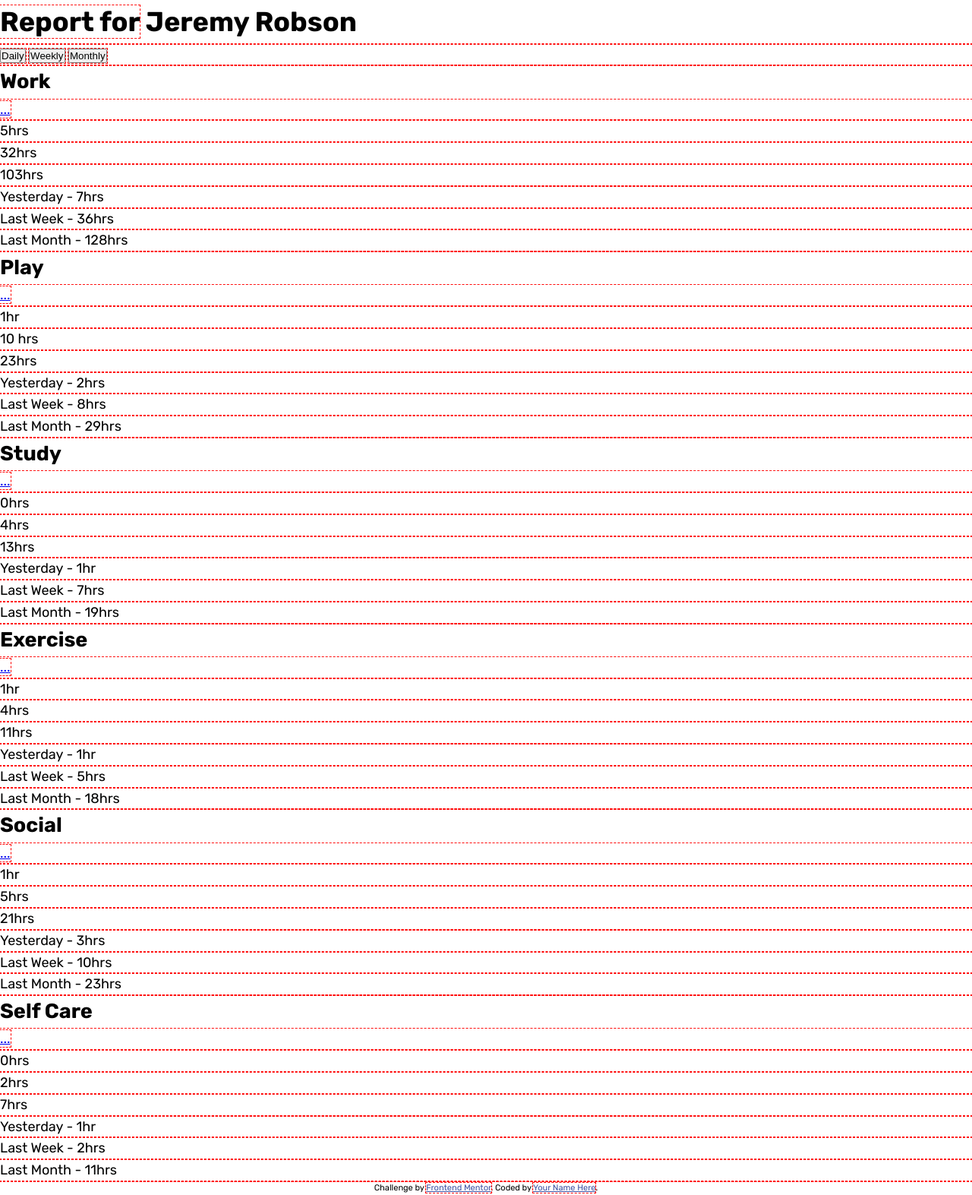
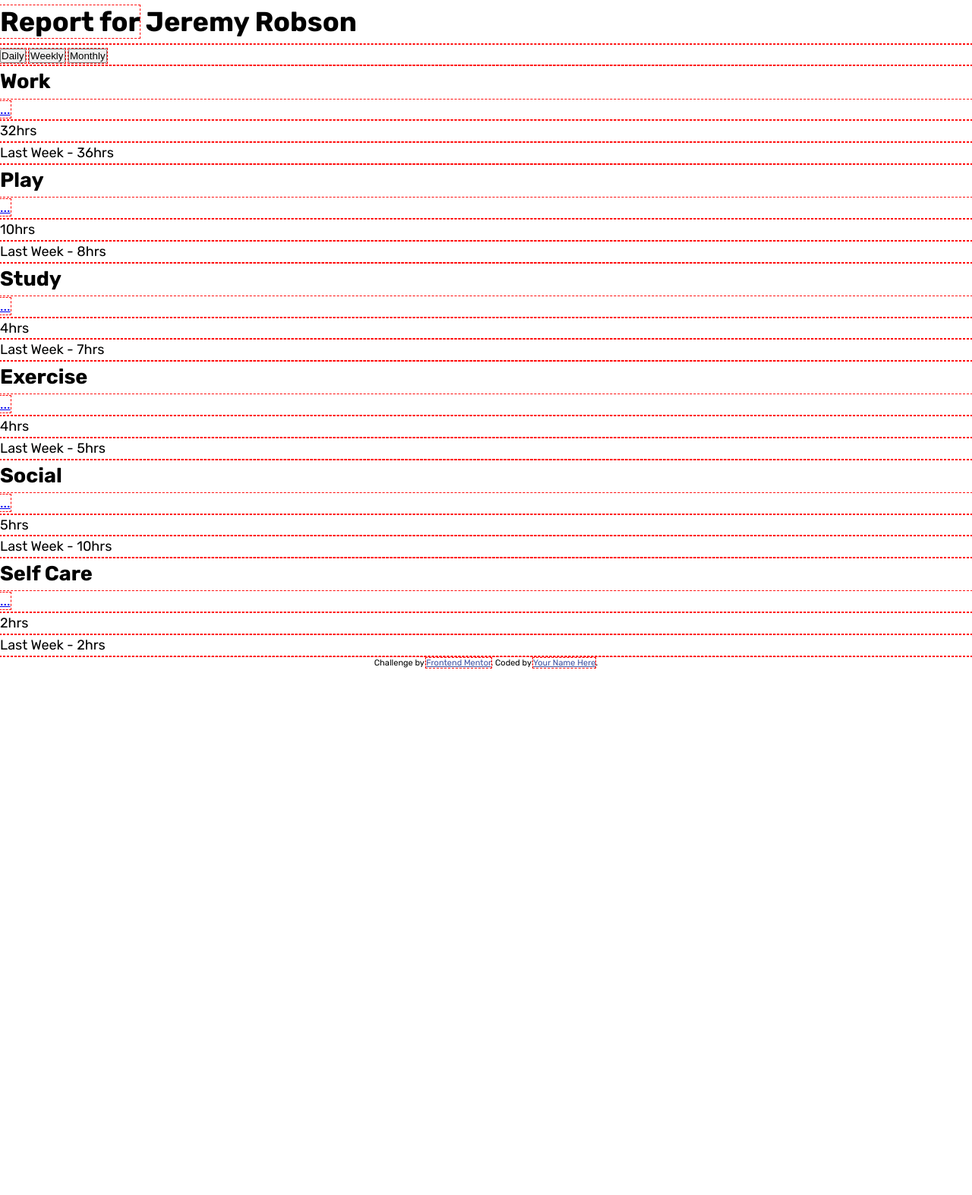
Before and after one commit to ePaulo/time-tracking-dashboard, a plain HTML site: page index.html in a window 1280 px wide. Shown: the whole page at 76% size. After the commit the page ends 881 px from the top, so only its background shows below. Drawn offline with Linux system fonts and the light colour scheme.

Commit message:
Added JS code to fetch data and display select timeframe data.

```diff
--- a/index.html
+++ b/index.html
@@ -21,117 +21,19 @@
     <title>Frontend Mentor | Time tracking dashboard</title>
   </head>
   <body>
-    <div class="container">
+    <div class="app-container">
       <header class="user-report">
         <h1 class="report-title">
           <span class="title-intro">Report for</span>
           Jeremy Robson
         </h1>
         <nav class="timeframes">
-          <button id="daily">Daily</button>
-          <button id="weekly">Weekly</button>
-          <button id="monthly">Monthly</button>
+          <button id="daily-btn">Daily</button>
+          <button id="weekly-btn">Weekly</button>
+          <button id="monthly-btn">Monthly</button>
         </nav>
       </header>
-      <main class="report-cards">
-        <section class="report-card" id="work-card">
-          <header class="card-intro">
-            <h2 class="card-title">Work</h2>
-            <a class="more-info" href="#">...</a>
-          </header>
-          <div class="current-timeframes">
-            <p class="daily">5hrs</p>
-            <p class="weekly">32hrs</p>
-            <p class="monthly">103hrs</p>
-          </div>
-          <footer class="previous-timeframes">
-            <p class="daily">Yesterday - 7hrs</p>
-            <p class="weekly">Last Week - 36hrs</p>
-            <p class="monthly">Last Month - 128hrs</p>
-          </footer>
-        </section>
-        <section class="report-card" id="play-card">
-          <header class="card-intro">
-            <h2 class="card-title">Play</h2>
-            <a class="more-info" href="#">...</a>
-          </header>
-          <div class="current-timeframes">
-            <p class="daily">1hr</p>
-            <p class="weekly">10 hrs</p>
-            <p class="monthly">23hrs</p>
-          </div>
-          <footer class="previous-timeframes">
-            <p class="daily">Yesterday - 2hrs</p>
-            <p class="weekly">Last Week - 8hrs</p>
-            <p class="monthly">Last Month - 29hrs</p>
-          </footer>
-        </section>
-        <section class="report-card" id="study-card">
-          <header class="card-intro">
-            <h2 class="card-title">Study</h2>
-            <a class="more-info" href="#">...</a>
-          </header>
-          <div class="current-timeframes">
-            <p class="daily">0hrs</p>
-            <p class="weekly">4hrs</p>
-            <p class="monthly">13hrs</p>
-          </div>
-          <footer class="previous-timeframes">
-            <p class="daily">Yesterday - 1hr</p>
-            <p class="weekly">Last Week - 7hrs</p>
-            <p class="monthly">Last Month - 19hrs</p>
-          </footer>
-        </section>
-        <section class="report-card" id="exercise-card">
-          <header class="card-intro">
-            <h2 class="card-title">Exercise</h2>
-            <a class="more-info" href="#">...</a>
-          </header>
-          <div class="current-timeframes">
-            <p class="daily">1hr</p>
-            <p class="weekly">4hrs</p>
-            <p class="monthly">11hrs</p>
-          </div>
-
-          <footer class="previous-timeframes">
-            <p class="daily">Yesterday - 1hr</p>
-            <p class="weekly">Last Week - 5hrs</p>
-            <p class="monthly">Last Month - 18hrs</p>
-          </footer>
-        </section>
-        <section class="report-card" id="social-card">
-          <header class="card-intro">
-            <h2 class="card-title">Social</h2>
-            <a class="more-info" href="#">...</a>
-          </header>
-          <div class="current-timeframes">
-            <p class="daily">1hr</p>
-            <p class="weekly">5hrs</p>
-            <p class="monthly">21hrs</p>
-          </div>
-          <footer class="previous-timeframes">
-            <p class="daily">Yesterday - 3hrs</p>
-            <p class="weekly">Last Week - 10hrs</p>
-            <p class="monthly">Last Month - 23hrs</p>
-          </footer>
-        </section>
-        <section class="report-card" id="self-care-card">
-          <header class="card-intro">
-            <h2 class="card-title">Self Care</h2>
-            <a class="more-info" href="#">...</a>
-          </header>
-          <div class="current-timeframes">
-            <p class="daily">0hrs</p>
-            <p class="weekly">2hrs</p>
-            <p class="monthly">7hrs</p>
-          </div>
-          <footer class="previous-timeframes">
-            <p class="daily">Yesterday - 1hr</p>
-            <p class="weekly">Last Week - 2hrs</p>
-            <p class="monthly">Last Month - 11hrs</p>
-          </footer>
-        </section>
-      </main>
+      <main class="time-tracking-content" id="tracking-content"></main>
 
       <footer class="attribution">
         Challenge by
--- a/scripts.js
+++ b/scripts.js
@@ -1,6 +1,86 @@
-/*
-Your users should be able to:
-> Switch between viewing Daily, Weekly, and Monthly stats
-> View the optimal layout for the site depending on their device's screen size
-> See hover states for all interactive elements on the page
-*/
+// DOM References for time-tracking cards and timeframe buttons
+const dailyBtn = document.getElementById('daily-btn')
+const weeklyBtn = document.getElementById('weekly-btn')
+const monthlyBtn = document.getElementById('monthly-btn')
+const trackingContent = document.getElementById('tracking-content')
+
+// Event listeners on timeframe buttons
+dailyBtn.addEventListener('click', () =>
+  displayTrackingData(trackingData, 'daily')
+)
+weeklyBtn.addEventListener('click', () =>
+  displayTrackingData(trackingData, 'weekly')
+)
+monthlyBtn.addEventListener('click', () =>
+  displayTrackingData(trackingData, 'monthly')
+)
+
+// Global variable for time-tracking data
+let trackingData
+
+// Fetch time-tracking data and display weekly stats by default
+fetch('data.json')
+  .then(resp => resp.json())
+  .then(data => {
+    trackingData = data
+    displayTrackingData(trackingData, 'weekly')
+  })
+  .catch(errMsg => console.error(errMsg))
+
+// Function to display time-tracking data for the selected time
+function displayTrackingData(trackingData, timeframe) {
+  if (!trackingData) return
+
+  const displayContent = trackingData
+    .map(dataSet => {
+      const { title, timeframes } = dataSet
+      const { current, previous } = timeframes[timeframe]
+
+      const cardTitle = `
+        <header class="card-intro">
+          <h2 class="card-title">${title}</h2>
+          <a class="more-info" href="#">...</a>
+        </header>
+      `
+
+      const abbrHours = hours => (hours < 1 ? '' : hours > 1 ? 'hrs' : 'hr')
+
+      const currentTimeframe = `
+        <div class="current-timeframes">
+          <p class=${timeframe}>${current}${abbrHours(current)}</p>
+        </div>
+      `
+
+      const prefixPreviousTime = timeframe => {
+        switch (timeframe) {
+          case 'daily':
+            return 'Yesterday'
+          case 'weekly':
+            return 'Last Week'
+          case 'monthly':
+            return 'Last Month'
+          default:
+            return ''
+        }
+      }
+
+      const previousTimeframe = `
+        <footer class="previous-timeframes">
+          <p class=${timeframe}>
+            ${prefixPreviousTime(timeframe)} - ${previous}${abbrHours(previous)}
+          </p>
+        </footer>
+      `
+
+      return `
+              <section class="report-card" id=${title}>
+                ${cardTitle}
+                ${currentTimeframe}
+                ${previousTimeframe}
+              </section>
+          `
+    })
+    .join('')
+
+  trackingContent.innerHTML = displayContent
+}
```
